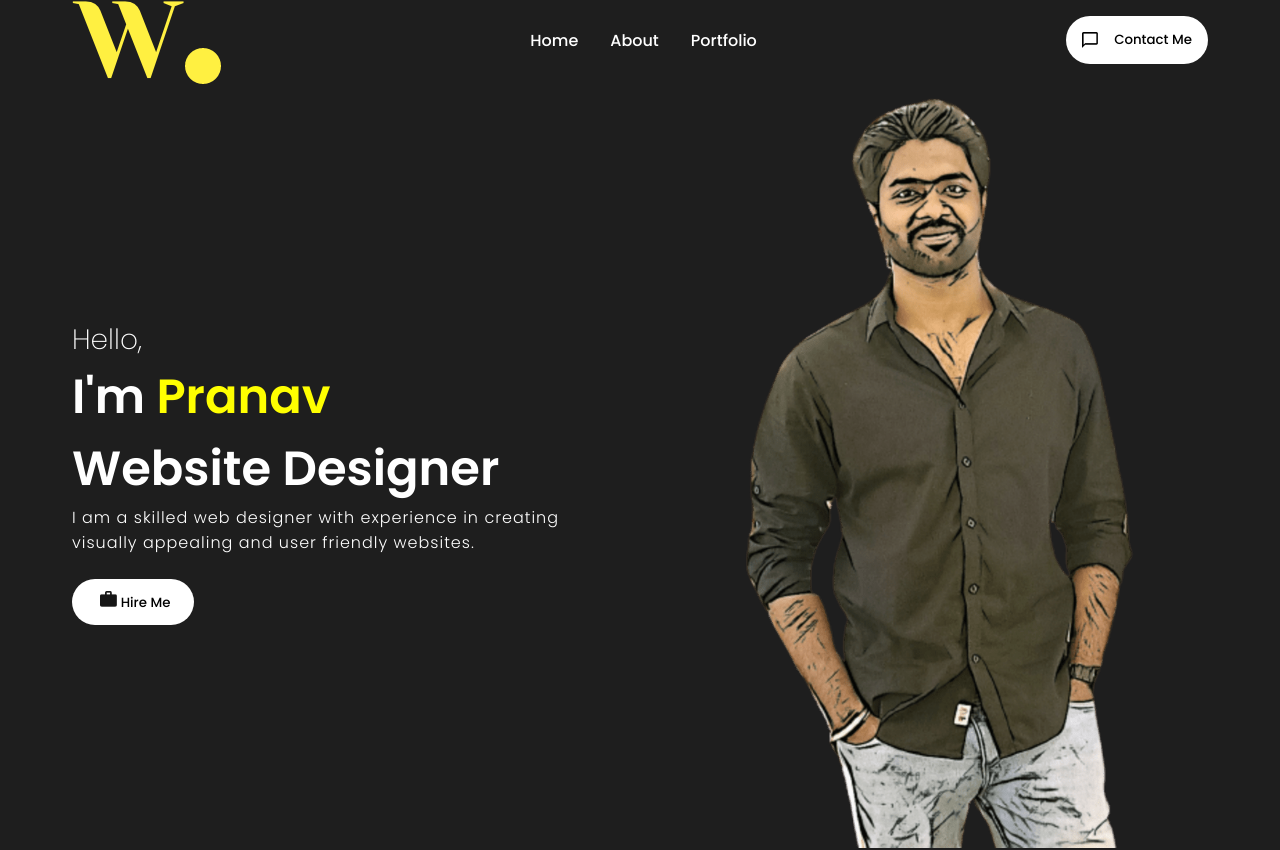
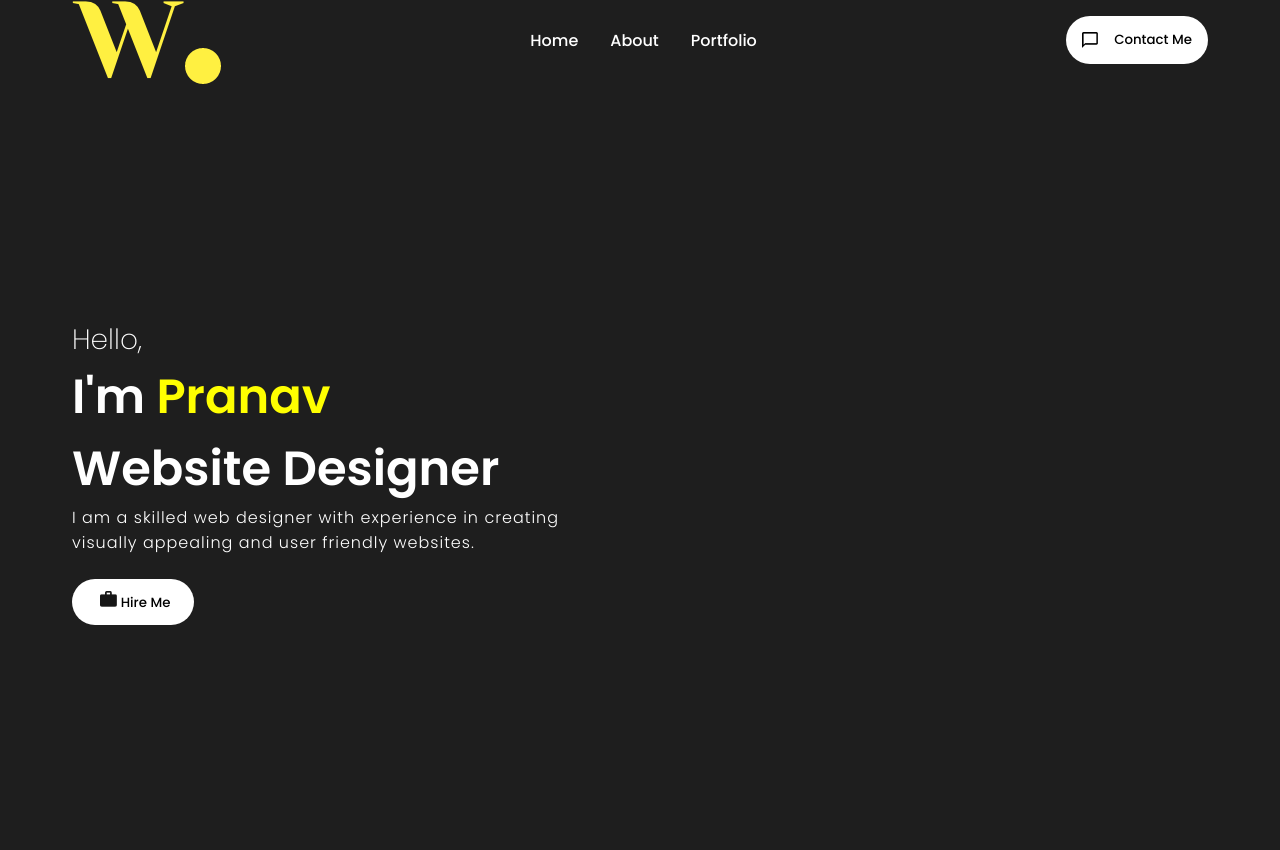
Before and after one commit to PKC2001/portfolio, a React (Create React App) app: page / in a window 1280 px wide. Shown: the top 850 px of the page. Built offline with nearby package versions, Linux system fonts and the light colour scheme.

Commit message:
removed image

```diff
--- a/src/components/Intro/intro.js
+++ b/src/components/Intro/intro.js
@@ -1,6 +1,6 @@
 import React from "react";
 import "./intro.css";
-import image from "../../assets/image.png";
+// import image from "../../assets/image.png";
 import btnImg from "../../assets/hireme.png";
 import { Link } from "react-scroll";
 
@@ -24,7 +24,7 @@ const intro = () => {
           </button>
         </Link>
       </div>
-      <img src={image} className="bg" alt="profile" />
+      {/* <img src={image} className="bg" alt="profile" /> */}
     </section>
   );
 };
```
